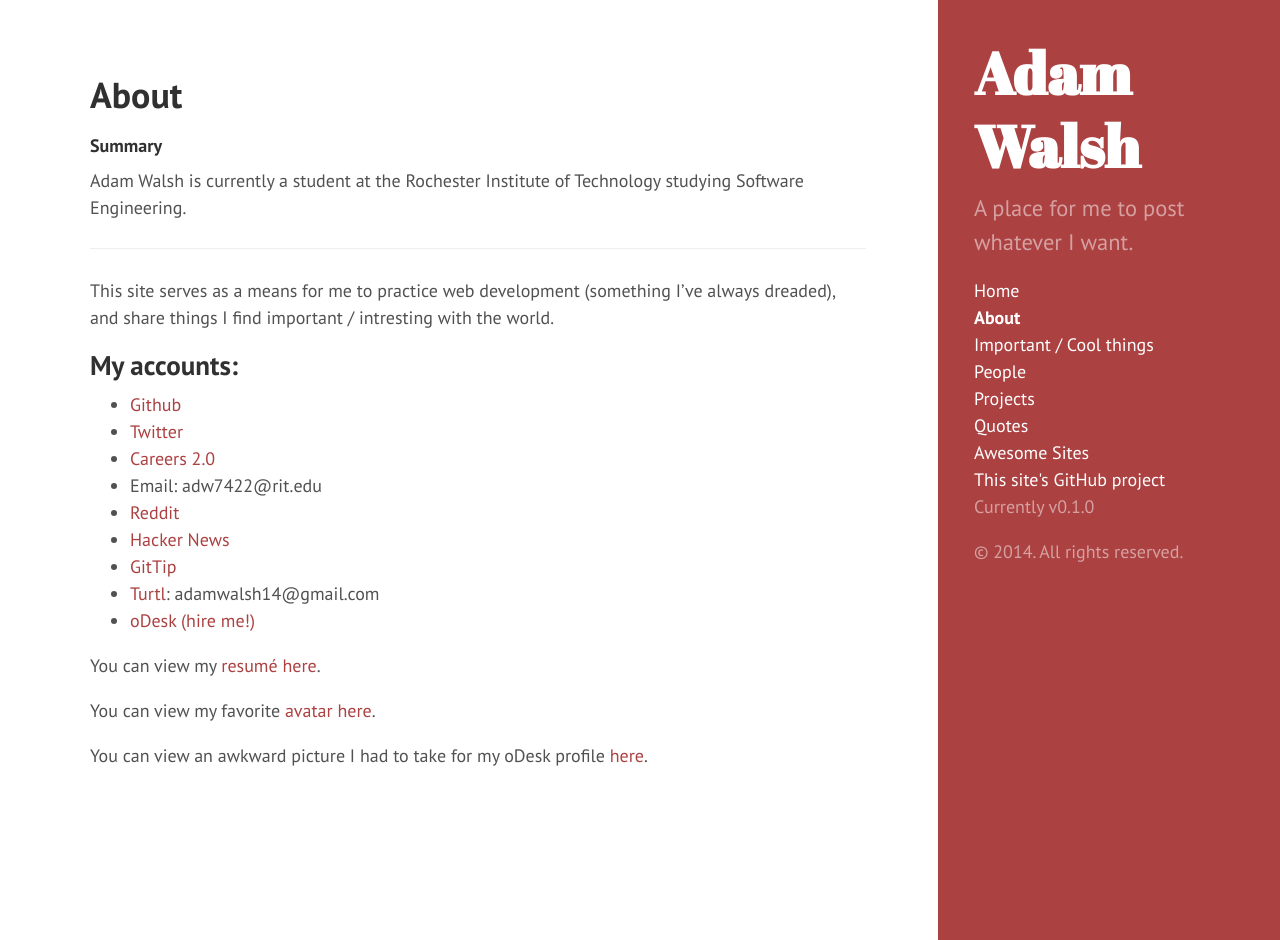
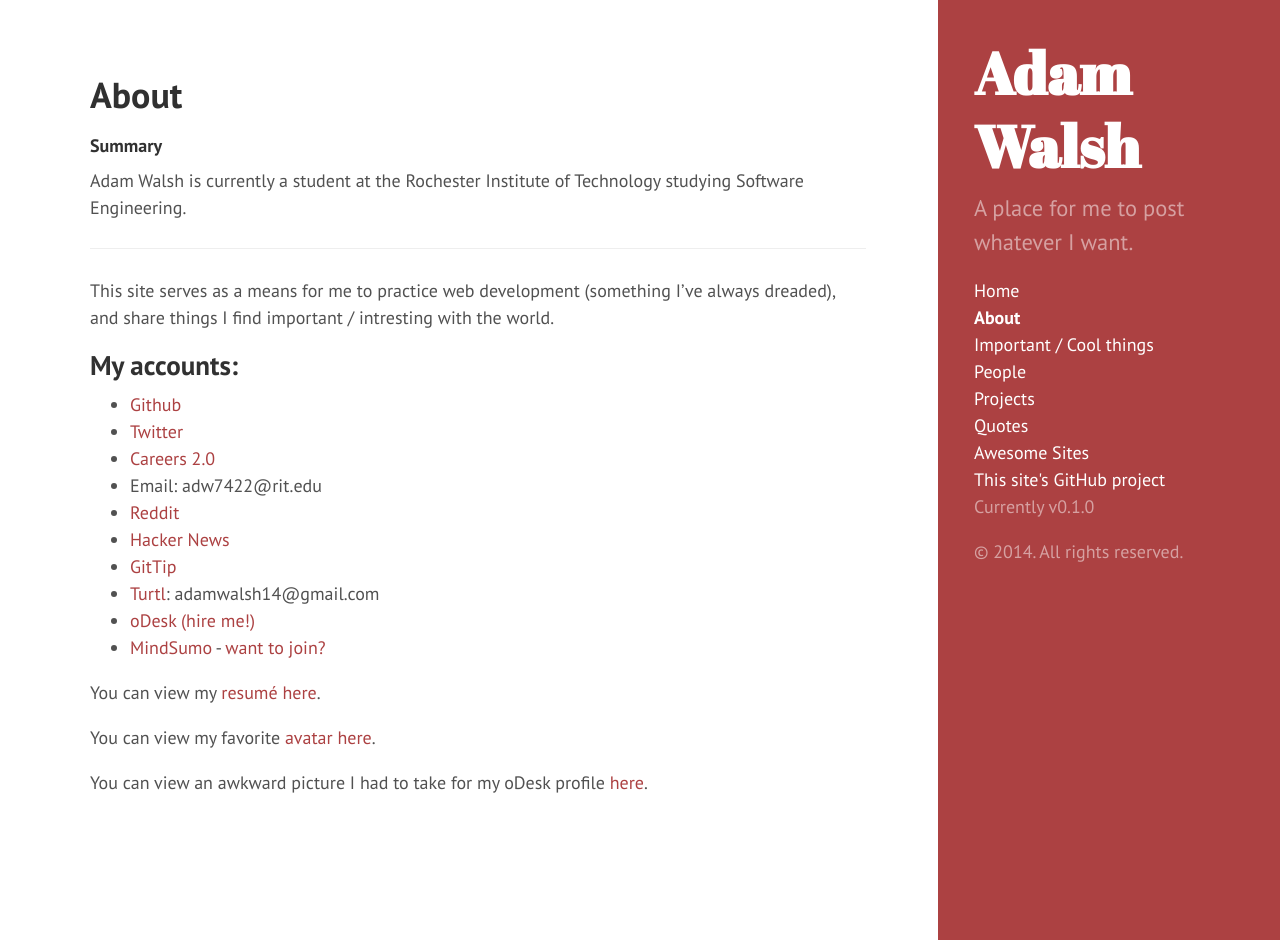
Before and after one commit to walshie4/walshie4.github.io, a Jekyll site: the page built from about.md, in a window 1280 px wide and 940 px high. Built offline with Jekyll 4.4.1, drawn with Linux system fonts in a browser that asks for light colours; Markdown is read by kramdown in place of the engine named in the settings.

Commit message:
Added mindsumo page link and referal link

```diff
--- a/about.md
+++ b/about.md
@@ -26,6 +26,7 @@ My accounts:
                 src="//gttp.co/v1.js"></script>
 * [Turtl](https://turtl.it/): adamwalsh14@gmail.com
 * [oDesk (hire me!)](https://www.odesk.com/users/~01a47d8beb77450664)
+* [MindSumo](https://www.mindsumo.com/user/adw7422) - [want to join?](http://bit.ly/Q6vBzc)
 
 You can view my [resumé here](/Resume.pdf).
 
```
